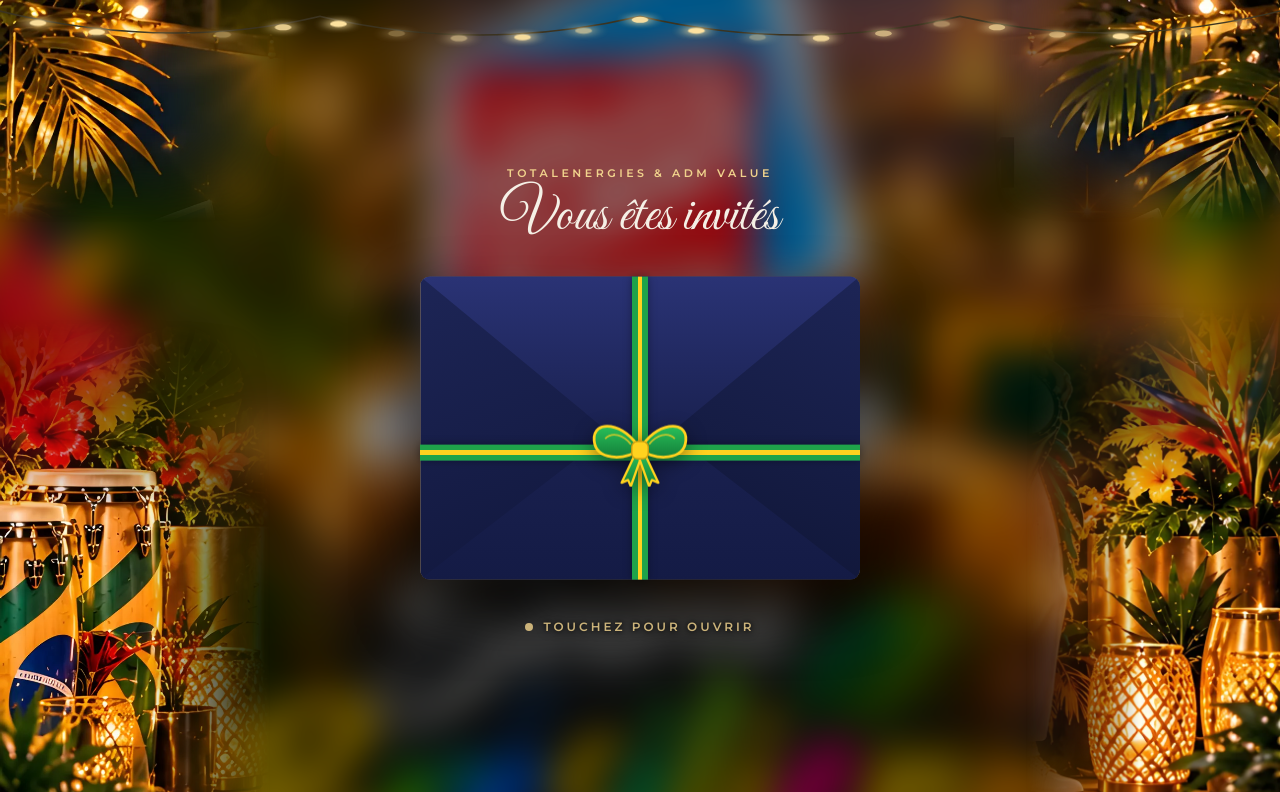
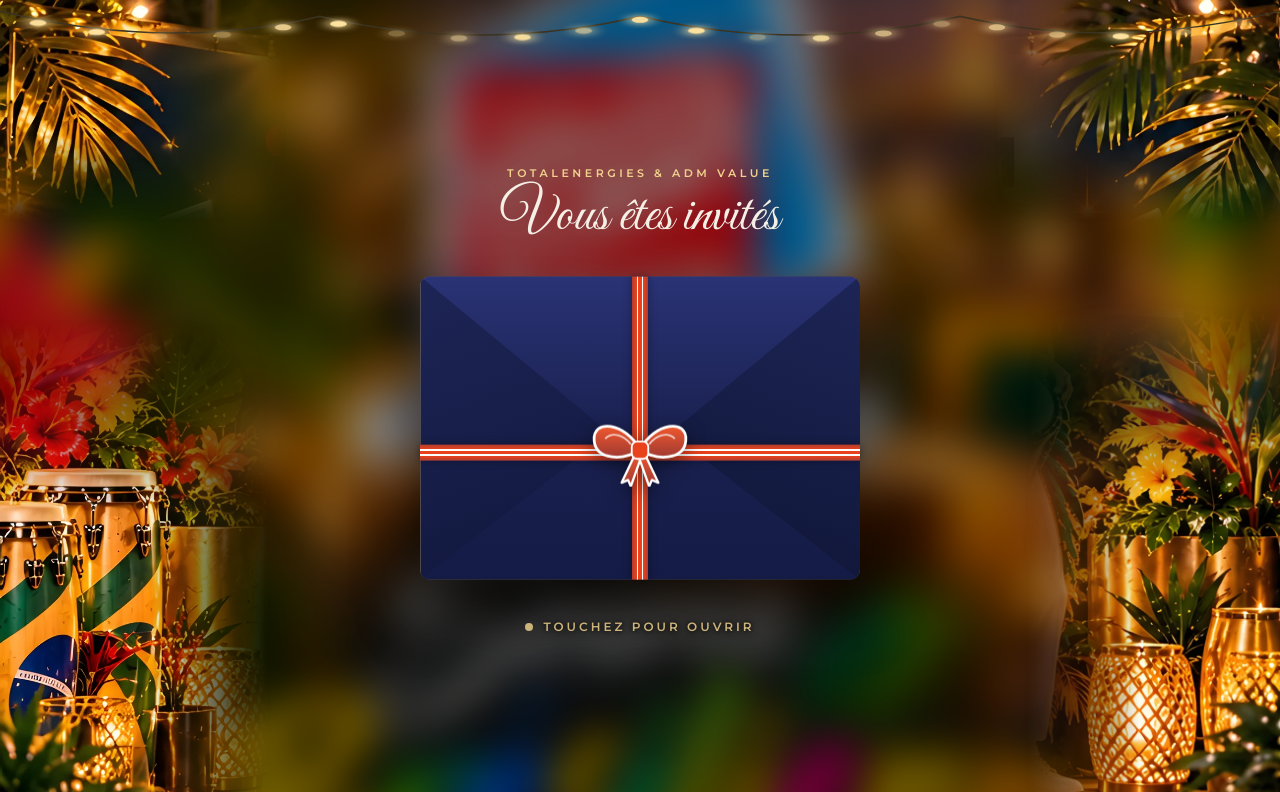
Before and after one commit to dumblex/soiree-bresilienne, a plain HTML site: page index.html in a window 1280 px wide. Shown: the top 792 px of the page. Drawn offline with Linux system fonts and the light colour scheme.

Commit message:
Ruban aux couleurs ADM Value ; photos réservées aux invités
Co-Authored-By: Claude Opus 5.5 <noreply@anthropic.com>
Claude-Session: https://claude.ai/code/session_01Wjf2LPpqmSZKGMSkTsqnaX

```diff
--- a/index.html
+++ b/index.html
@@ -56,8 +56,8 @@ button{font:inherit;cursor:pointer;border:0;background:none;color:inherit}
   background:linear-gradient(180deg,transparent 0 calc(100% - 2px),var(--or) 0)}
 /* ruban Brésil en croix + nœud */
 .ribbon{position:absolute;z-index:5;box-shadow:0 0 8px rgba(0,0,0,.35);transition:transform .55s cubic-bezier(.6,0,.4,1), opacity .4s ease .2s}
-.ribbon.v{top:0;bottom:0;left:50%;width:16px;margin-left:-8px;background:linear-gradient(90deg,var(--vert) 0 35%,var(--jaune) 35% 65%,var(--vert) 65%)}
-.ribbon.h{left:0;right:0;top:58%;height:16px;margin-top:-8px;background:linear-gradient(180deg,var(--vert) 0 35%,var(--jaune) 35% 65%,var(--vert) 65%)}
+.ribbon.v{top:0;bottom:0;left:50%;width:16px;margin-left:-8px;background:linear-gradient(90deg,#B33C2D 0,#E8431D 30%,#fff 30% 40%,#E8431D 40% 60%,#fff 60% 70%,#E8431D 70%,#B33C2D 100%)}
+.ribbon.h{left:0;right:0;top:58%;height:16px;margin-top:-8px;background:linear-gradient(180deg,#B33C2D 0,#E8431D 30%,#fff 30% 40%,#E8431D 40% 60%,#fff 60% 70%,#E8431D 70%,#B33C2D 100%)}
 .bow{position:absolute;left:50%;top:58%;width:110px;height:72px;margin:-38px 0 0 -55px;z-index:6;filter:drop-shadow(0 6px 10px rgba(0,0,0,.45));
   transition:transform .5s cubic-bezier(.5,-.4,.6,1), opacity .35s ease .15s;animation:bowWiggle 3.2s ease-in-out infinite}
 @keyframes bowWiggle{0%,80%,100%{transform:rotate(0)}85%{transform:rotate(-6deg)}90%{transform:rotate(5deg)}95%{transform:rotate(-2deg)}}
@@ -209,14 +209,14 @@ body::before{content:"";position:fixed;inset:-60px;z-index:0;background:url(asse
     <div class="flap"></div>
     <div class="ribbon v"></div><div class="ribbon h"></div>
     <svg class="bow" viewBox="0 0 120 78" aria-hidden="true">
-      <defs><linearGradient id="bw" x1="0" y1="0" x2="0" y2="1"><stop offset="0" stop-color="#29c05a"/><stop offset="1" stop-color="#14803a"/></linearGradient></defs>
-      <path d="M56 40 L40 74 L47 71 L50 78 L62 44Z" fill="url(#bw)" stroke="#FFD21F" stroke-width="2.5" stroke-linejoin="round"/>
-      <path d="M64 40 L80 74 L73 71 L70 78 L58 44Z" fill="url(#bw)" stroke="#FFD21F" stroke-width="2.5" stroke-linejoin="round"/>
-      <path d="M60 38 C44 8 8 4 10 28 C12 50 42 50 60 38Z" fill="url(#bw)" stroke="#FFD21F" stroke-width="3" stroke-linejoin="round"/>
-      <path d="M60 38 C76 8 112 4 110 28 C108 50 78 50 60 38Z" fill="url(#bw)" stroke="#FFD21F" stroke-width="3" stroke-linejoin="round"/>
-      <path d="M22 26 C30 18 42 22 50 32" fill="none" stroke="#FFD21F" stroke-width="2" opacity=".7"/>
-      <path d="M98 26 C90 18 78 22 70 32" fill="none" stroke="#FFD21F" stroke-width="2" opacity=".7"/>
-      <rect x="51" y="29" width="18" height="19" rx="6" fill="#FFD21F" stroke="#c99a12" stroke-width="1.5"/>
+      <defs><linearGradient id="bw" x1="0" y1="0" x2="0" y2="1"><stop offset="0" stop-color="#F0582E"/><stop offset="1" stop-color="#A03A32"/></linearGradient></defs>
+      <path d="M56 40 L40 74 L47 71 L50 78 L62 44Z" fill="url(#bw)" stroke="#fff" stroke-width="2.5" stroke-linejoin="round"/>
+      <path d="M64 40 L80 74 L73 71 L70 78 L58 44Z" fill="url(#bw)" stroke="#fff" stroke-width="2.5" stroke-linejoin="round"/>
+      <path d="M60 38 C44 8 8 4 10 28 C12 50 42 50 60 38Z" fill="url(#bw)" stroke="#fff" stroke-width="3" stroke-linejoin="round"/>
+      <path d="M60 38 C76 8 112 4 110 28 C108 50 78 50 60 38Z" fill="url(#bw)" stroke="#fff" stroke-width="3" stroke-linejoin="round"/>
+      <path d="M22 26 C30 18 42 22 50 32" fill="none" stroke="#fff" stroke-width="2" opacity=".7"/>
+      <path d="M98 26 C90 18 78 22 70 32" fill="none" stroke="#fff" stroke-width="2" opacity=".7"/>
+      <rect x="51" y="29" width="18" height="19" rx="6" fill="#E8431D" stroke="#fff" stroke-width="2"/>
     </svg>
   </div>
   <div class="tap" style="position:relative;z-index:2;text-shadow:0 2px 10px #000,0 0 4px #000"><span><span class="t-touch">TOUCHEZ</span><span class="t-click">CLIQUEZ</span> POUR OUVRIR</span></div>
@@ -329,7 +329,7 @@ body::before{content:"";position:fixed;inset:-60px;z-index:0;background:url(asse
     </div>
   </section>
 
-  <section class="photos reveal"><div class="card">
+  <section class="photos reveal" id="photos" hidden><div class="card">
     <h2>VOS PHOTOS DE LA SOIRÉE</h2>
     <p class="lead">Selfies, danse, trophée : envoyez-nous vos plus belles photos.<br>On les rassemble dans l'album de la soirée.</p>
     <input type="text" id="who" placeholder="Votre prénom (facultatif)" maxlength="40" autocomplete="given-name">
@@ -430,6 +430,7 @@ if(API_URL && CODE.length===5){
       const who = document.getElementById('who'); if(who && !who.value) who.value = name;
     }
     document.getElementById('rsvp').hidden = false;
+    document.getElementById('photos').hidden = false;
     showRsvp(j.reponse||'');
   }).catch(()=>{});
 }
@@ -487,7 +488,7 @@ fileIn.addEventListener('change', async ()=>{
     bar.firstElementChild.style.width = (i/files.length*100)+'%';
     try{
       const data = await shrink(files[i]);
-      const j = await api({action:"photo", who, data}); if(j.ok) ok++; else ko++;
+      const j = await api({action:"photo", i:CODE, who, data}); if(j.ok) ok++; else ko++;
     }catch(e){ ko++; }
   }
   bar.firstElementChild.style.width='100%';
```
